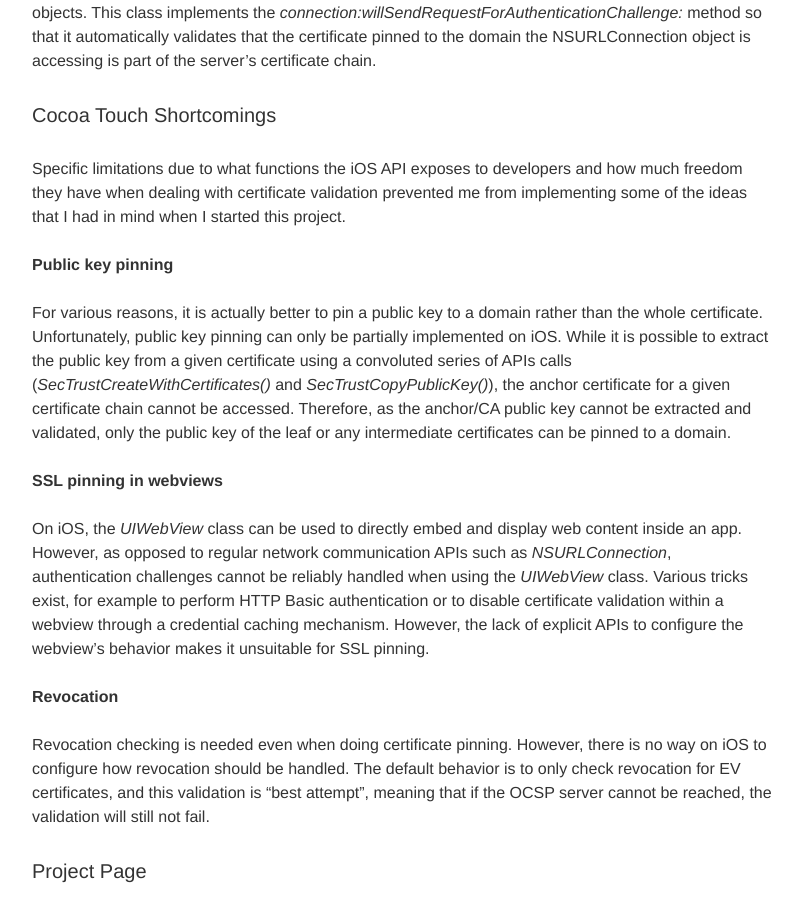
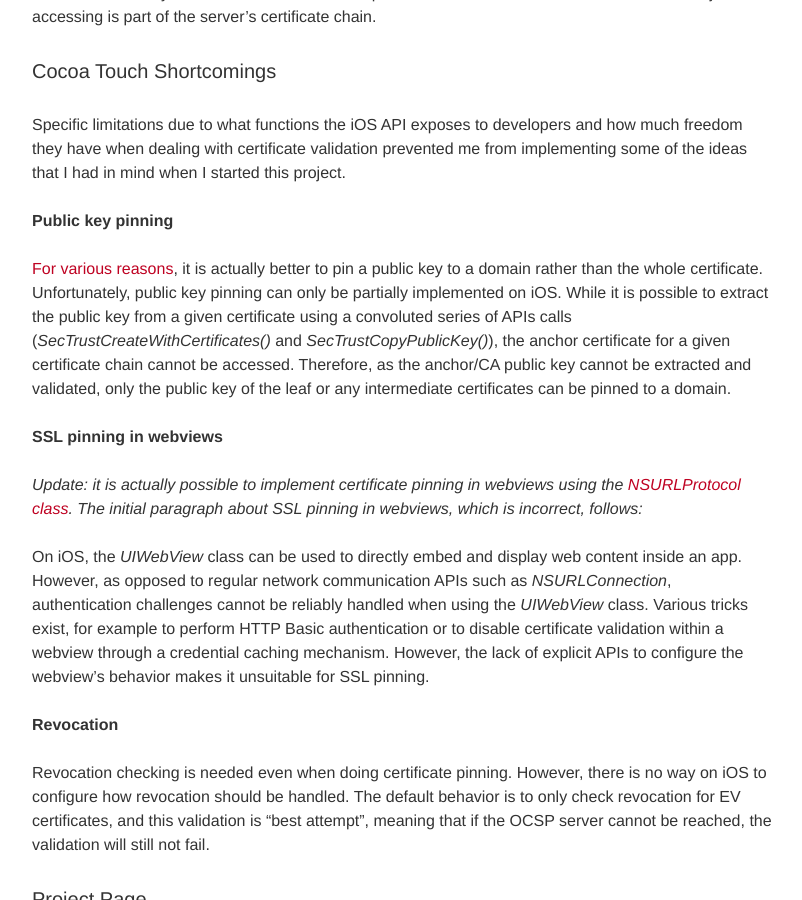
Before and after one commit to nabla-c0d3/nabla-c0d3.github.io, a Jekyll site: the page built from _posts/2013-02-19-ios-pinning.markdown, in a window 1280 px wide and 900 px high, scrolled down 1347 px. Shown: the whole window, without its empty margins (368-1170 px from the left). Built offline with Jekyll 4.4.1, drawn with Linux system fonts in a browser that asks for light colours; nearby versions of some CDN libraries; some of the changed text lies outside the part shown.

Commit message:
update ssl pinning post

```diff
--- a/_posts/2013-02-19-ios-pinning.markdown
+++ b/_posts/2013-02-19-ios-pinning.markdown
@@ -44,10 +43,12 @@ Specific limitations due to what functions the iOS API exposes to developers and
 
 #### Public key pinning
 
-For various reasons, it is actually better to pin a public key to a domain rather than the whole certificate. Unfortunately, public key pinning can only be partially implemented on iOS. While it is possible to extract the public key from a given certificate using a convoluted series of APIs calls (_SecTrustCreateWithCertificates()_ and _SecTrustCopyPublicKey()_), the anchor certificate for a given certificate chain cannot be accessed. Therefore, as the anchor/CA public key cannot be extracted and validated, only the public key of the leaf or any intermediate certificates can be pinned to a domain.
+[For various reasons][key-pinning], it is actually better to pin a public key to a domain rather than the whole certificate. Unfortunately, public key pinning can only be partially implemented on iOS. While it is possible to extract the public key from a given certificate using a convoluted series of APIs calls (_SecTrustCreateWithCertificates()_ and _SecTrustCopyPublicKey()_), the anchor certificate for a given certificate chain cannot be accessed. Therefore, as the anchor/CA public key cannot be extracted and validated, only the public key of the leaf or any intermediate certificates can be pinned to a domain.
 
 
 #### SSL pinning in webviews
+
+_Update: it is actually possible to implement certificate pinning in webviews using the [NSURLProtocol class][nsurlprotocol-poc]. The initial paragraph about SSL pinning in webviews, which is incorrect, follows:_
 
 On iOS, the _UIWebView_ class can be used to directly embed and display web content inside an app. However, as opposed to regular network communication APIs such as _NSURLConnection_, authentication challenges cannot be reliably handled when using the _UIWebView_ class. Various tricks exist, for example to perform HTTP Basic authentication or to disable certificate validation within a webview through a credential caching mechanism. However, the lack of explicit APIs to configure the webview's behavior makes it unsuitable for SSL pinning.
 
@@ -65,3 +66,5 @@ The [SSL Conservatory][sslcons-gh] on GitHub.
 
 [original-post]: https://www.isecpartners.com/news-events/news/2013/february/ssl-pinning-on-ios.aspx
 [sslcons-gh]: https://github.com/iSECPartners/ssl-conservatory/tree/master/ios
+[nsurlprotocol-poc]: https://developer.apple.com/library/ios/samplecode/CustomHTTPProtocol/Introduction/Intro.html
+[key-pinning]: https://www.imperialviolet.org/2011/05/04/pinning.html
```
Also changed, not shown: other parts of _posts/2013-02-19-ios-pinning.markdown (+0 -1 lines).
